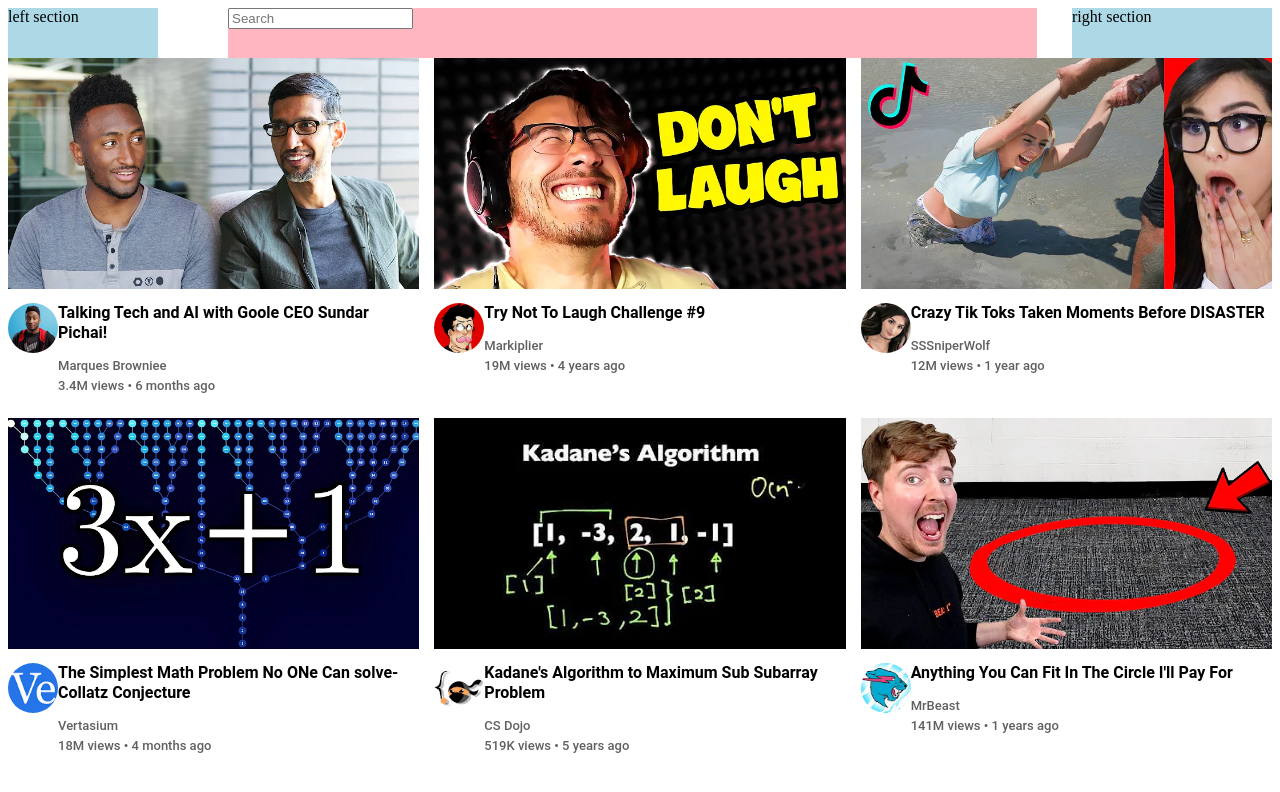
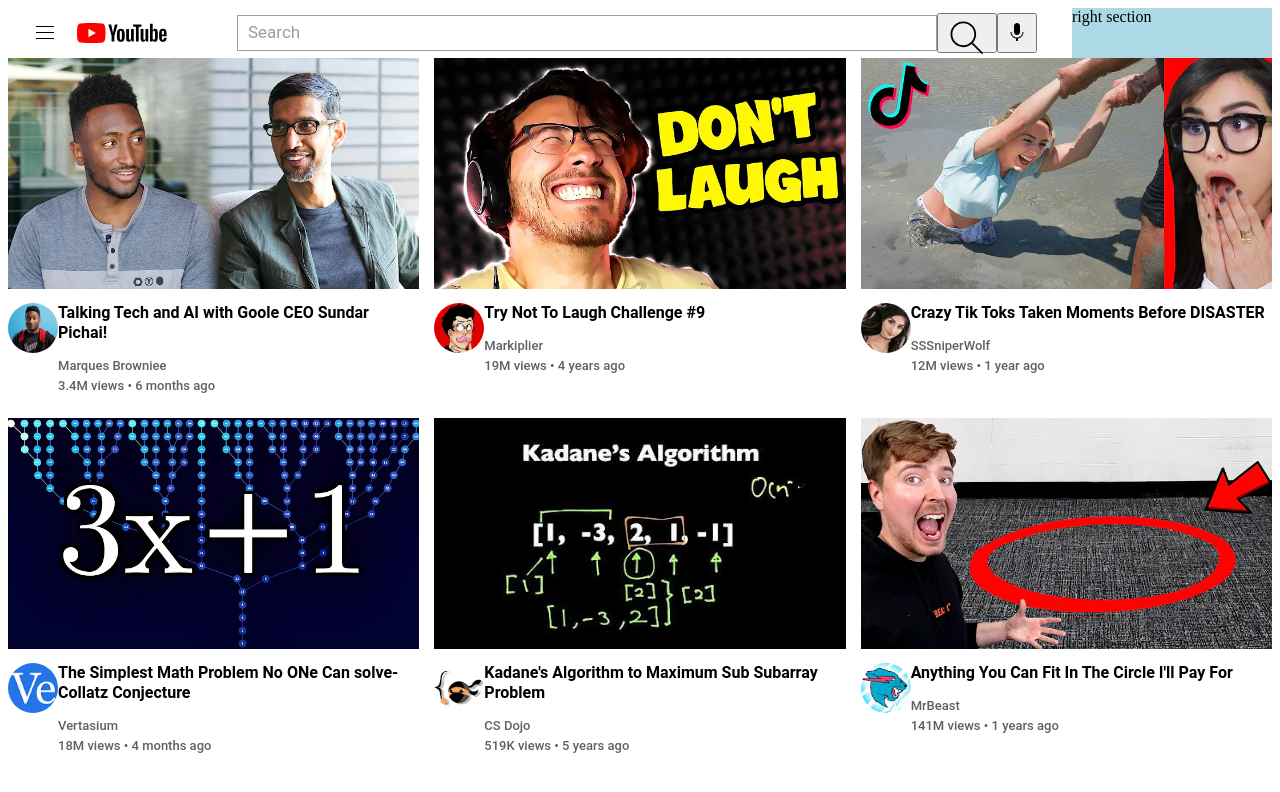
Before and after one commit to isaacmwangize07-jpg/html-practice, a plain HTML site: page youtube.html in a window 1280 px wide. Shown: the top 792 px of the page. Drawn offline with Linux system fonts and the light colour scheme.

Commit message:
second update

```diff
--- a/Styles/header.css
+++ b/Styles/header.css
@@ -5,16 +5,48 @@
   justify-content: space-between;
 }
 .left-section {
-  background-color:lightblue;
-  width: 150px;
   margin-right:70px ;
+  display: flex;
+  align-items: center;
 }
+.humburger-menu {
+  height: 24px;
+  margin-right: 20px;
+  margin-left: 25px;
+ }
+  .youtube-logo {
+  height: 20px;
+  }
 .middle-section {
-  background-color:lightpink;
   flex: 1;
   margin-right:35px ;
   max-width: 300pxs;
+  display: flex;
+  align-items: center;
 }
+.search-bar {
+  flex: 1;
+  height: 34px;
+  padding: 0px 10px;
+  font-size: 17px;
+  border-width: 1px;
+  border-style: solid;
+  border-color: rgb(160, 156, 156);
+}
+.search-bar::placeholder {
+  font-family:Roboto,Arial;
+  font-size: 17px;
+  color: rgb(158, 155, 155);
+}
+.search-button {
+  height: 40px;
+  width: 60px;
+ }
+.voice-search-button {
+  height: 40px;
+  width: 40px;
+}
+
 
 .right-section {
   background-color:lightblue;
--- a/youtube.html
+++ b/youtube.html
@@ -9,10 +9,19 @@
     <body>
         <div class="header">
             <div class="left-section">
-                left section
+                <img class="humburger-menu"
+                 src="icons/hamburger-menu.svg">
+                <img class="youtube-logo"
+                 src="icons/youtube-logo.svg">
             </div>
             <div class="middle-section">
                 <input type="text" class="search-bar" placeholder="Search">
+                <button class="search-button">
+                   <img src="icons/search.svg">
+                </button>
+                <button class="voice-search-button">
+                   <img src="icons/voice-search-icon.svg">
+                </button>
                 </div>
                 <div class="right-section">
                     right section
@@ -161,5 +170,6 @@
 
 
 
+
     </body>
 </html>
```
Also changed, not shown: Styles/video.css (line endings or trailing spaces), channel-pics/my-channel.jpeg (renamed from icons/my-channel.jpeg), icons/search.svg (added).
